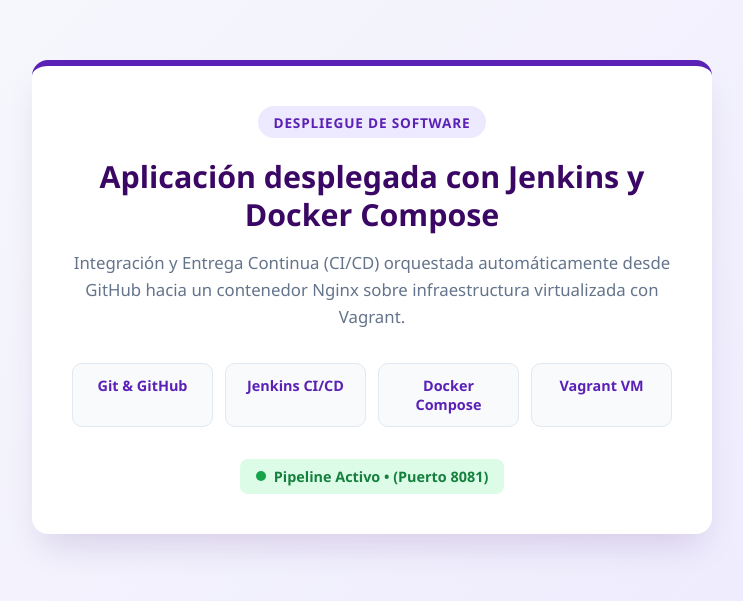
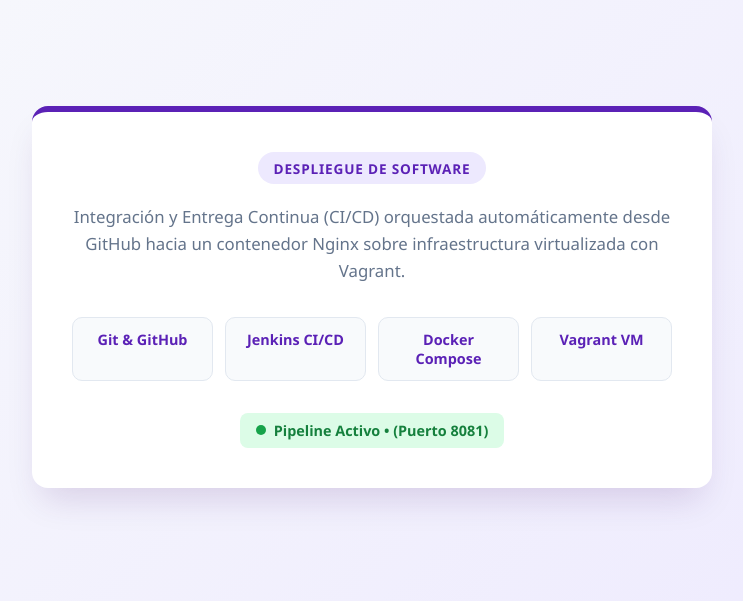
Before and after one commit to dlynovoa/Jenkins_lab, a plain HTML site: page app/index.html in a window 1280 px wide. Shown: the part 103-704 px from the top of the page, without its empty margins (268-1011 px from the left). Drawn offline with Linux system fonts and the light colour scheme.

Commit message:
Test: elimina h1 para validar Quality Gate

```diff
--- a/app/index.html
+++ b/app/index.html
@@ -100,7 +100,7 @@
 <body>
     <main class="card">
         <span class="badge">Despliegue de Software</span>
-        <h1>Aplicación desplegada con Jenkins y Docker Compose</h1>
+
         <p>
             Integración y Entrega Continua (CI/CD) orquestada automáticamente desde GitHub
             hacia un contenedor Nginx sobre infraestructura virtualizada con Vagrant.
```
Also changed, not shown: scripts/images/04-verificacion-consola.png (added).
